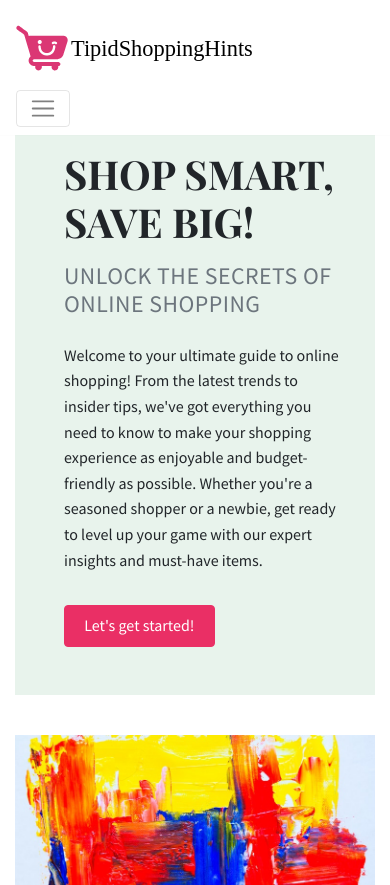
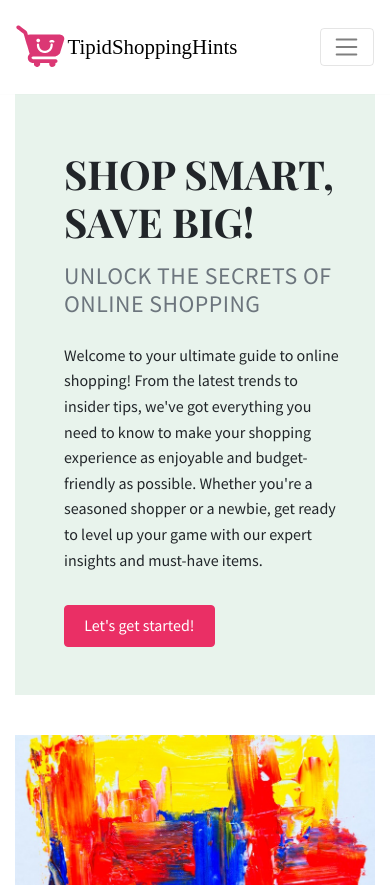
Before and after one commit to jess-alejo/tipid-shopping-hints, a website: page index.html in a window 390 px wide. Shown: the top 885 px of the page. Drawn offline with nearby package versions, Linux system fonts and the light colour scheme.

Commit message:
Fix logo size on small screen

```diff
--- a/index.html
+++ b/index.html
@@ -39,7 +39,7 @@ NAVBAR
     <nav class="topnav navbar navbar-expand-lg navbar-light bg-white fixed-top">
       <div class="container">
         <a class="navbar-brand tsh" href="./index.html">
-          <img src="assets/img/logo-dark.svg" alt="happy cart" height="60px"/>
+          <img src="assets/img/logo-dark.svg" alt="happy cart" height="56px"/>
         </a>
         <button
           class="navbar-toggler collapsed"
```
